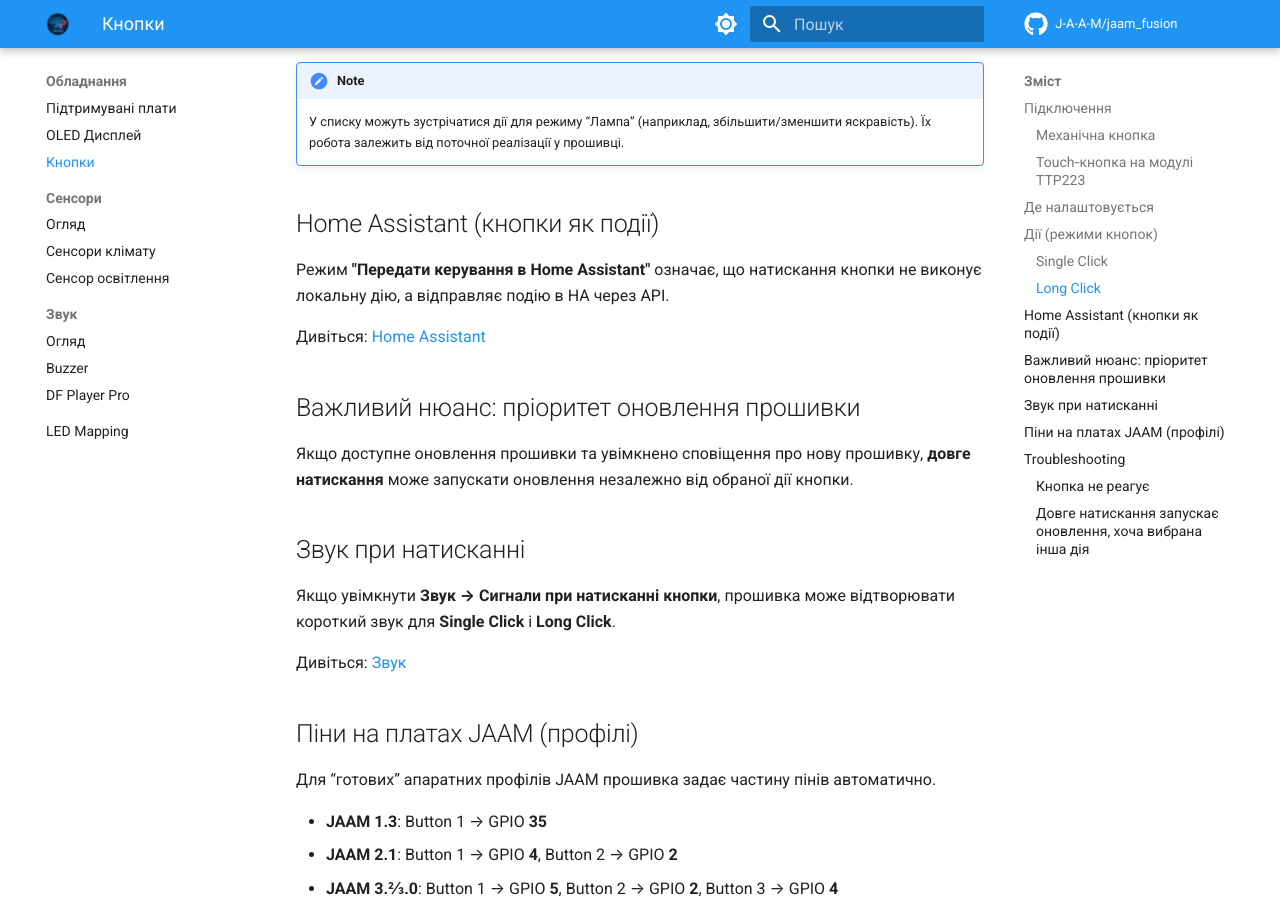
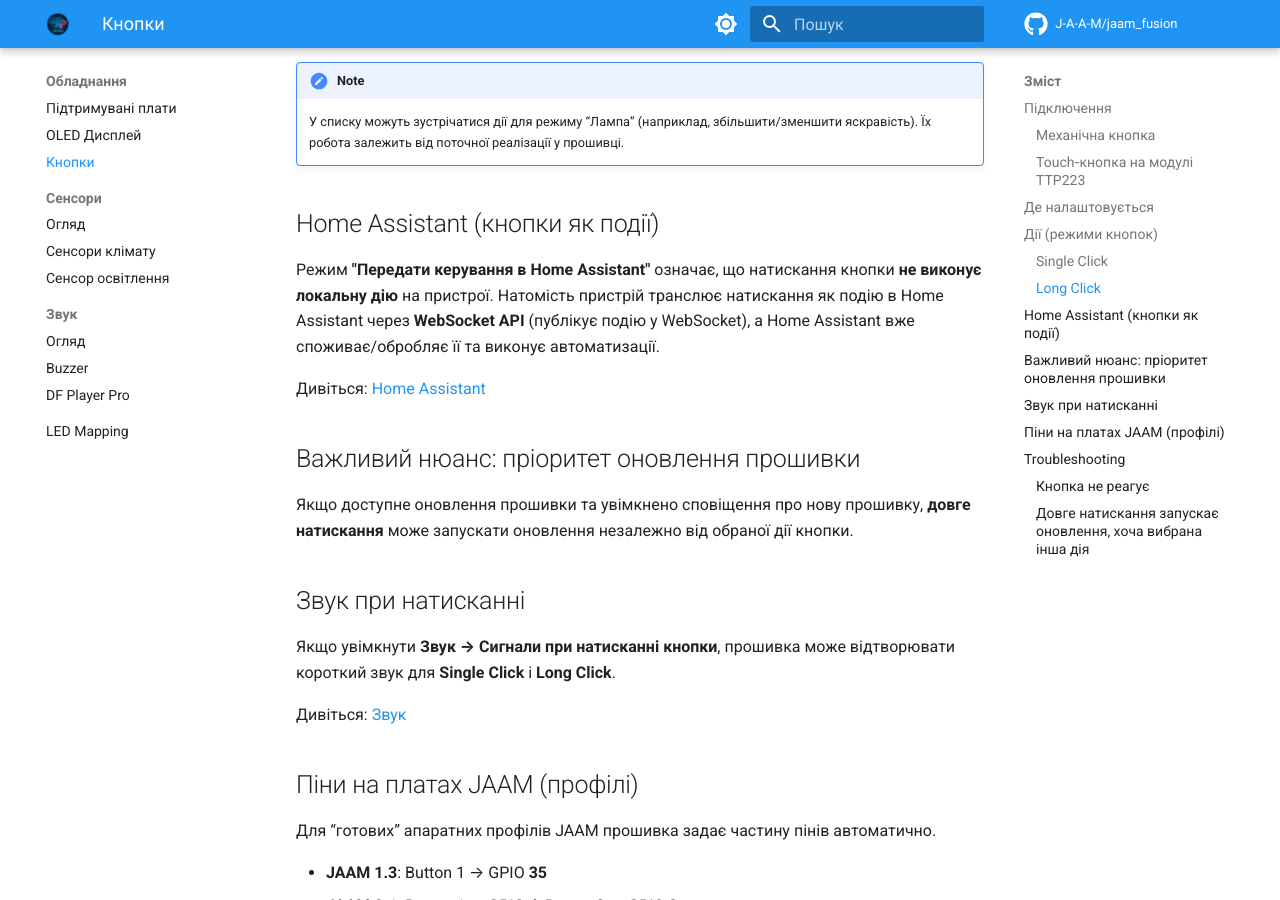
Before and after one commit to J-A-A-M/jaam_fusion, an MkDocs documentation site: the page built from wiki/hardware/buttons.md, in a window 1280 px wide and 900 px high, scrolled down 2285 px. Built offline with MkDocs 1.6.1 and Material for MkDocs 9.7.7, drawn with Linux system fonts in a browser that asks for light colours; comment, search, counter and statistics services are not loaded; some of the changed text lies outside the part shown.

Commit message:
feat: enhance firmware update handling and improve documentation clarity for button actions

```diff
--- a/wiki/hardware/buttons.md
+++ b/wiki/hardware/buttons.md
@@ -82,7 +82,7 @@
 
 ## Home Assistant (кнопки як події)
 
-Режим **"Передати керування в Home Assistant"** означає, що натискання кнопки не виконує локальну дію, а відправляє подію в HA через API.
+Режим **"Передати керування в Home Assistant"** означає, що натискання кнопки **не виконує локальну дію** на пристрої. Натомість пристрій транслює натискання як подію в Home Assistant через **WebSocket API** (публікує подію у WebSocket), а Home Assistant вже споживає/обробляє її та виконує автоматизації.
 
 Дивіться: [Home Assistant](../api/home-assistant.md)
 
```
Also changed, not shown: other parts of wiki/hardware/buttons.md (+2 -2 lines), wiki/api/home-assistant.md (+1 -1 lines), 1 other file.
